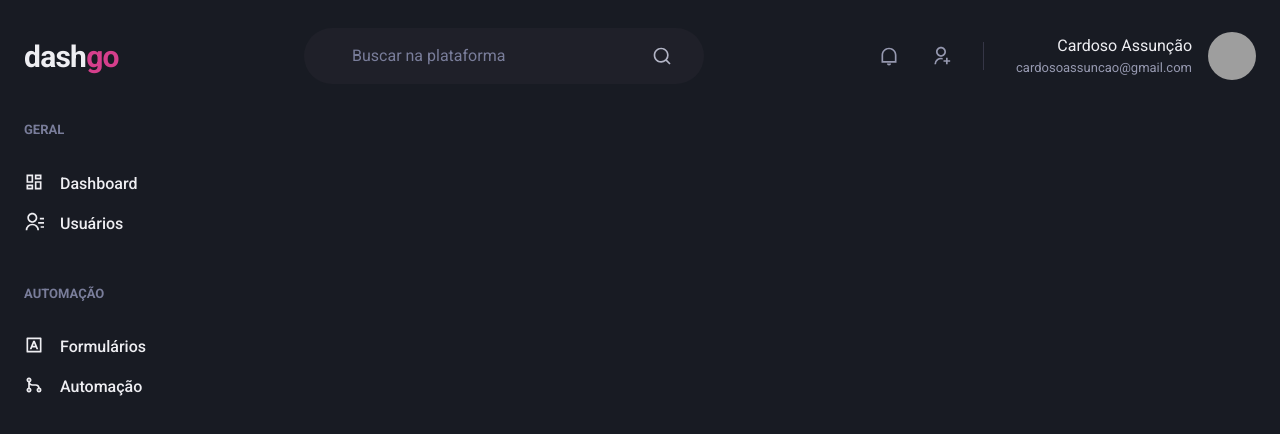
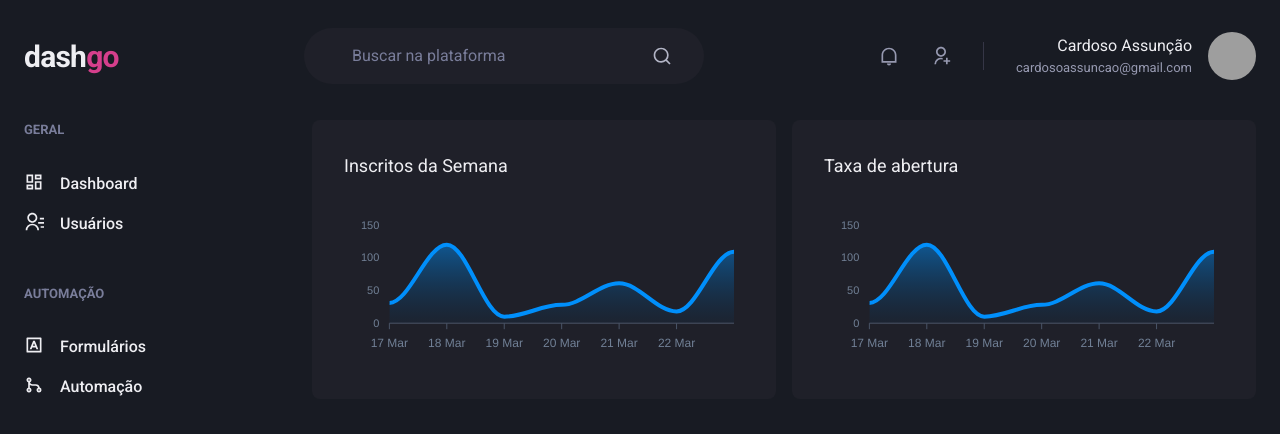
Before and after one commit to ajcadev/ignite-react-dashgo, a Next.js app: page /dashboard in a window 1280 px wide. Shown: the top 434 px of the page. Built offline with nearby package versions, Linux system fonts and the light colour scheme; grey boxes are pictures that could not be loaded.

Commit message:
update the dashboard page

```diff
--- a/package.json
+++ b/package.json
@@ -13,9 +13,11 @@
     "@chakra-ui/react": "^2.2.1",
     "@emotion/react": "^11.9.3",
     "@emotion/styled": "^11.9.3",
+    "apexcharts": "^3.35.3",
     "framer-motion": "^6.3.15",
     "next": "12.1.6",
     "react": "18.2.0",
+    "react-apexcharts": "^1.4.0",
     "react-dom": "18.2.0",
     "react-icons": "^4.4.0"
   },
--- a/src/pages/dashboard.tsx
+++ b/src/pages/dashboard.tsx
@@ -1,6 +1,62 @@
-import { Flex } from "@chakra-ui/react";
+import { Box, Flex, SimpleGrid, Text, theme } from "@chakra-ui/react";
+import dynamic from 'next/dynamic'
 import { Header } from "../components/Header";
 import { Sidebar } from "../components/Sidebar";
+
+const Chart = dynamic(() => import('react-apexcharts'), {
+  ssr: false
+})
+
+const options={
+  chart: {
+    toolbar: {
+      show: false,
+    },
+    zoom: {
+      enabled: false
+    },
+    foreColor: theme.colors.gray[500]
+  },
+  grid: {
+    show: false,
+  },
+  dataLabels: {
+    enabled: false
+  },
+  tooltip: {
+    enabled: false
+  },
+  xaxis: {
+    type: 'datetime',
+    axisBorder: {
+      color: theme.colors.gray[600]
+    },
+    axisTicks: {
+      color: theme.colors.gray[600]
+    },
+    categories: [
+      '2021-03-17T00:00:00.000Z',
+      '2021-03-18T00:00:00.000Z',
+      '2021-03-19T00:00:00.000Z',
+      '2021-03-20T00:00:00.000Z',
+      '2021-03-21T00:00:00.000Z',
+      '2021-03-22T00:00:00.000Z',
+      '2021-03-23T00:00:00.000Z'
+    ]
+  },
+  fill: {
+    opacity: 0.3,
+    type: 'gradient',
+    gradient: {
+      shade: 'dark',
+      opacityFrom: 0.7,
+      opacityTo: 0.3
+    }
+  }
+}
+const series=[
+  {name: 'series1', data: [31, 120, 10, 28, 61, 18, 109]}
+]
 
 export default function Dashboard() {
   return (
@@ -8,6 +64,16 @@
       <Header />
       <Flex w="100%" my="6" maxWidth={1480} mx="auto" px="6">
         <Sidebar />
+        <SimpleGrid flex="1" gap="4" minChildWidth="320px">
+          <Box p="8" bg="gray.800" borderRadius={8} pb="4">
+            <Text fontSize="lg" mb="4">Inscritos da Semana</Text>
+            <Chart options={options as ApexCharts.ApexOptions} series={series} type="area" height={160} />
+          </Box>
+          <Box p="8" bg="gray.800" borderRadius={8} pb="4">
+            <Text fontSize="lg" mb="4">Taxa de abertura</Text>
+            <Chart options={options as ApexCharts.ApexOptions} series={series} type="area" height={160} />
+          </Box>
+        </SimpleGrid>
       </Flex>
     </Flex>
   )
```
Also changed, not shown: 1 other file (tests, documents, lock files or other folders).
